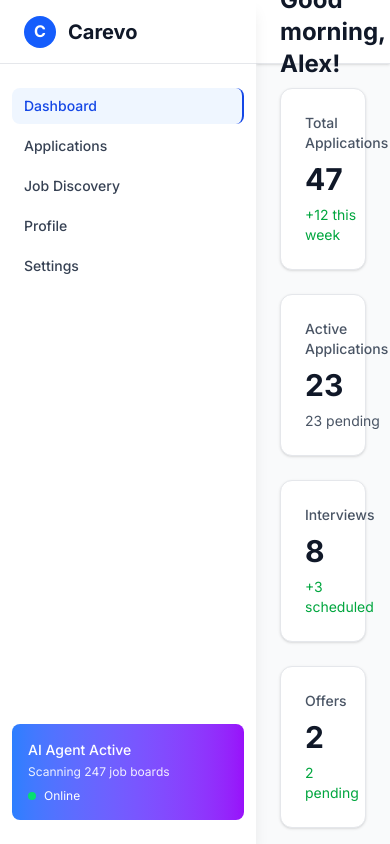
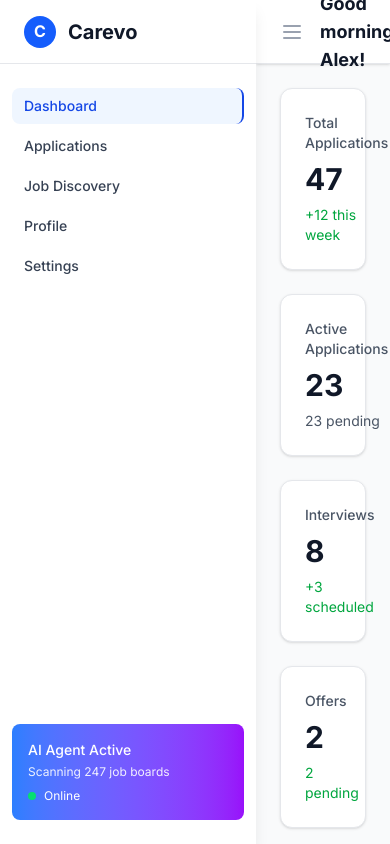
Before and after one commit to devtofunmi/carevo, a Next.js app: page /dashboard in a window 390 px wide. Shown: the top 844 px of the page. Built offline with nearby package versions, Linux system fonts and the light colour scheme.

Commit message:
make it responsive

```diff
--- a/components/Header.tsx
+++ b/components/Header.tsx
@@ -1,31 +1,55 @@
 import { mockUser } from '@/lib/mockData';
+import { motion } from "framer-motion";
 
-export default function Header() {
+interface HeaderProps {
+  onMenuClick: () => void;
+}
+
+export default function Header({ onMenuClick }: HeaderProps) {
   return (
     <header className="bg-white shadow-sm border-b border-gray-200 h-16">
-      <div className="flex items-center justify-between px-6 h-full">
-        <div>
-          <h1 className="text-2xl font-bold text-gray-900">Good morning, {mockUser.name.split(' ')[0]}!</h1>
+      <div className="flex items-center justify-between px-4 sm:px-6 h-full">
+        <div className="flex items-center">
+          {/* Mobile menu button */}
+          <motion.button
+            onClick={onMenuClick}
+            className="lg:hidden p-2 text-gray-400 hover:text-gray-600 mr-2 rounded-lg"
+            whileHover={{
+              scale: 1.1,
+              backgroundColor: "#f3f4f6"
+            }}
+            whileTap={{ scale: 0.9 }}
+            transition={{ type: "spring", stiffness: 400 }}
+          >
+            <svg className="w-6 h-6" fill="none" stroke="currentColor" viewBox="0 0 24 24">
+              <path strokeLinecap="round" strokeLinejoin="round" strokeWidth={2} d="M4 6h16M4 12h16M4 18h16" />
+            </svg>
+          </motion.button>
+
+          <div>
+            <h1 className="text-lg sm:text-2xl font-bold text-gray-900">
+              Good morning, {mockUser.name.split(' ')[0]}!
+            </h1>
+          </div>
         </div>
 
-        <div className="flex items-center space-x-4">
-          {/* <div className="relative">
-            <button className="p-2 text-gray-400 hover:text-gray-600 relative">
-              <span className="text-xl">🔔</span>
-              <span className="absolute -top-1 -right-1 w-3 h-3 bg-red-500 rounded-full text-xs text-white flex items-center justify-center">
-                3
-              </span>
-            </button>
-          </div> */}
-
-          <div className="flex items-center space-x-3">
-            <div className="text-right">
+        <div className="flex items-center space-x-2 sm:space-x-4">
+          <div className="flex items-center space-x-2 sm:space-x-3">
+            <div className="text-right hidden sm:block">
               <div className="text-sm font-medium text-gray-900">{mockUser.name}</div>
               <div className="text-xs text-gray-500">{mockUser.title}</div>
             </div>
-            <div className="w-8 h-8 bg-blue-600 rounded-full flex items-center justify-center text-white font-medium">
+            <motion.div
+              className="w-8 h-8 bg-blue-600 rounded-full flex items-center justify-center text-white font-medium cursor-pointer"
+              whileHover={{
+                scale: 1.1,
+                backgroundColor: "#1d4ed8"
+              }}
+              whileTap={{ scale: 0.9 }}
+              transition={{ type: "spring", stiffness: 400 }}
+            >
               {mockUser.name.split(' ').map(n => n[0]).join('')}
-            </div>
+            </motion.div>
           </div>
         </div>
       </div>
```
